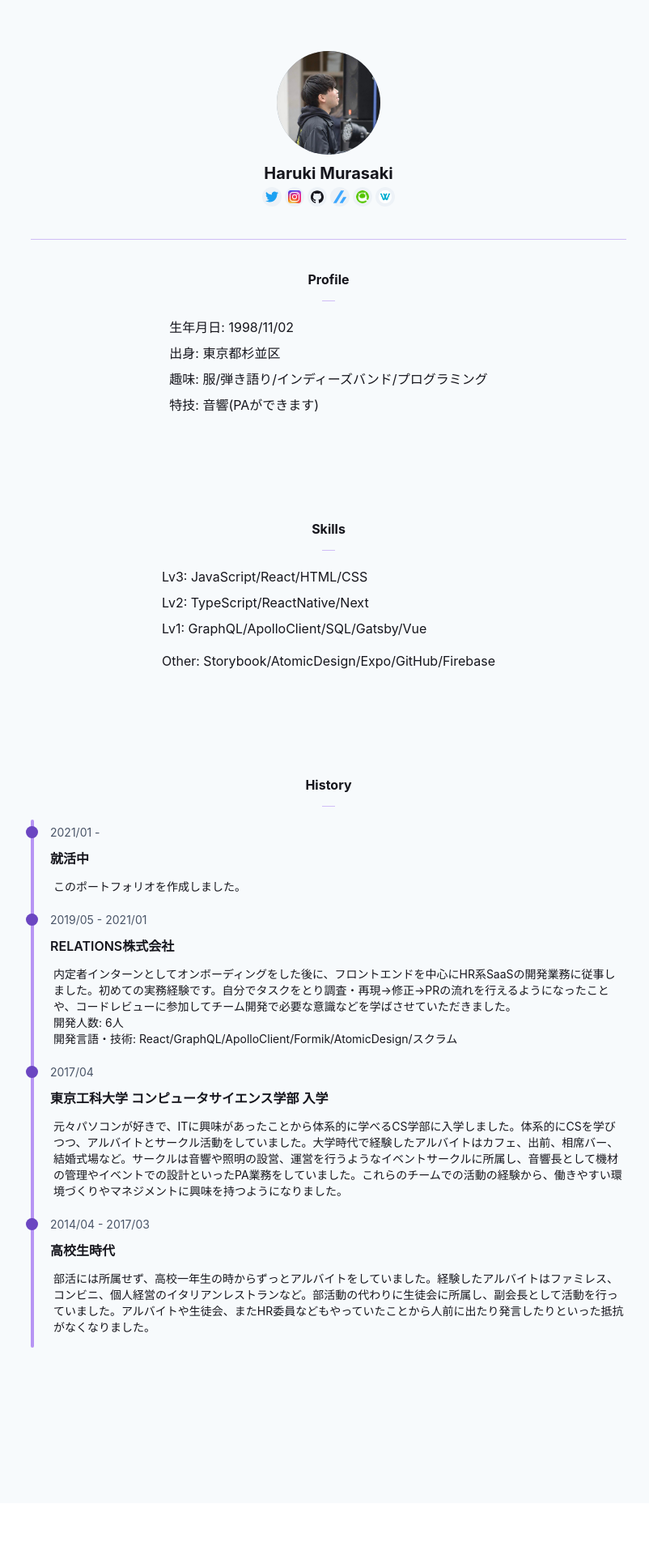
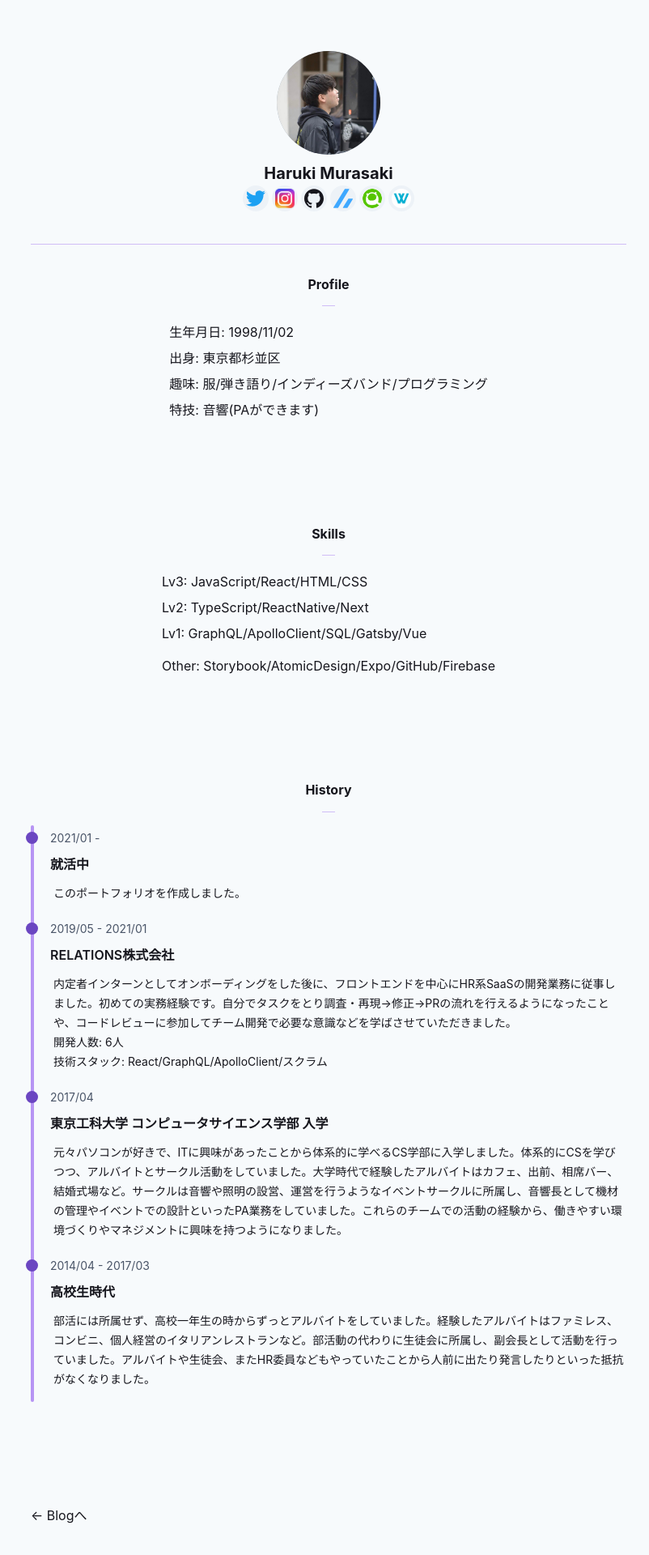
Before and after one commit to mrskiro/blog-first, a Next.js app: page /about in a window 1280 px wide. Shown: the part 66-1986 px from the top of the page at 81% size, without its empty margins (234-1036 px from the left). Before the commit the page ends 1922 px from the top, so only its background shows below. Built offline with nearby package versions, Linux system fonts and the light colour scheme.

Commit message:
Fix layout

```diff
--- a/src/components/SocialIcons/index.tsx
+++ b/src/components/SocialIcons/index.tsx
@@ -52,8 +52,8 @@ export const SocialIcons = () => {
               <IconButton
                 aria-label={icon.label}
                 isRound
-                size="xs"
-                icon={<Icon as={icon.icon} w="4" h="4" color={icon.color} />}
+                size="sm"
+                icon={<Icon as={icon.icon} w="6" h="6" color={icon.color} />}
               />
             </Link>
           </Tooltip>
--- a/src/constants/history.ts
+++ b/src/constants/history.ts
@@ -9,7 +9,7 @@ export const histories = [
     title: 'RELATIONS株式会社',
     description: `内定者インターンとしてオンボーディングをした後に、フロントエンドを中心にHR系SaaSの開発業務に従事しました。初めての実務経験です。自分でタスクをとり調査・再現→修正→PRの流れを行えるようになったことや、コードレビューに参加してチーム開発で必要な意識などを学ばさせていただきました。
     開発人数: 6人
-    開発言語・技術: React/GraphQL/ApolloClient/Formik/AtomicDesign/スクラム
+    技術スタック: React/GraphQL/ApolloClient/スクラム
     `,
   },
   {
--- a/src/pages/about.tsx
+++ b/src/pages/about.tsx
@@ -1,4 +1,5 @@
 import { Avatar, Box, Heading, Text, Divider, List, ListItem } from '@chakra-ui/react';
+import Link from 'next/link';
 import { Layout } from '../components/Layout';
 import { SocialIcons } from '../components/SocialIcons';
 import { histories } from '../constants/history';
@@ -107,7 +108,7 @@ const About = () => (
                   <Text fontWeight="semibold" mb="2">
                     {history.title}
                   </Text>
-                  <Text pl="1" fontSize="sm" lineHeight="normal" whiteSpace="pre-line">
+                  <Text pl="1" fontSize="sm" lineHeight="6" whiteSpace="pre-line">
                     {history.description}
                   </Text>
                 </Box>
@@ -116,6 +117,12 @@ const About = () => (
           </List>
         </Box>
       </Box>
+
+      <Box>
+        <Link href="/">
+          <Text _hover={{ textDecoration: 'underline', cursor: 'pointer' }}>← Blogへ</Text>
+        </Link>
+      </Box>
     </Box>
   </Layout>
 );
```
